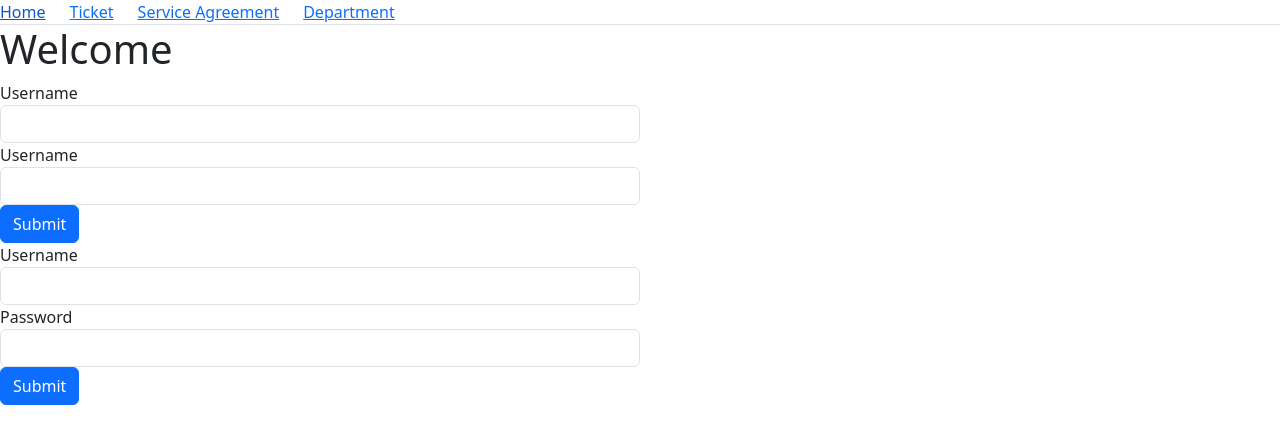
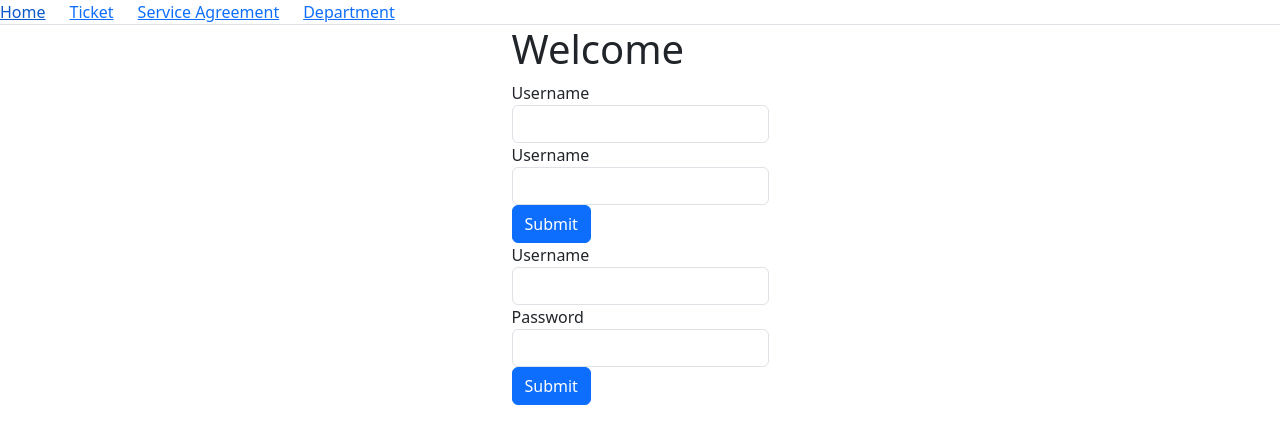
Before and after one commit to thom227v/TicketSystem, a React (Vite) app in the folder ticketsystem.client/: page / in a window 1280 px wide. Shown: the top 444 px of the page. Built offline with nearby package versions, Linux system fonts and the light colour scheme.

Commit message:
Centered entire websites page to center

```diff
--- a/ticketsystem.client/src/components/Auth/SignInForm.tsx
+++ b/ticketsystem.client/src/components/Auth/SignInForm.tsx
@@ -21,7 +21,7 @@ function SignInForm({ onSuccess }: SignUpFormProps) {
   }
 
   return (
-    <form className="w-50" onSubmit={handleSubmit}>
+    <form className="w-100" onSubmit={handleSubmit}>
     <div className="form-group">
      <label >Username</label>
      <input className="form-control"  name="UserName" type="text" />
--- a/ticketsystem.client/src/components/Auth/SignUpForm.tsx
+++ b/ticketsystem.client/src/components/Auth/SignUpForm.tsx
@@ -29,7 +29,7 @@ function SignUpForm({ onSuccess }: SignUpFormProps) {
   }
 
   return (
-    <form className="w-50" onSubmit={handleSubmit}>
+    <form className="w-100" onSubmit={handleSubmit}>
       <div className="form-group">
         <label>Username</label>
         <input className="form-control"  name="UserName" type="text" />
--- a/ticketsystem.client/src/components/Layout.tsx
+++ b/ticketsystem.client/src/components/Layout.tsx
@@ -6,7 +6,7 @@ export default function Layout() {
     <>
       <Navbar />
 
-      <main>
+      <main className="d-flex justify-content-center">
         <Outlet />
       </main>
     </>
--- a/ticketsystem.client/src/main.tsx
+++ b/ticketsystem.client/src/main.tsx
@@ -6,7 +6,7 @@ import { BrowserRouter } from 'react-router'
 createRoot(document.getElementById('root')!).render(
   <StrictMode>
     <BrowserRouter>
-        <App/>
+          <App/>
       </BrowserRouter>
   </StrictMode>,
 )
```
